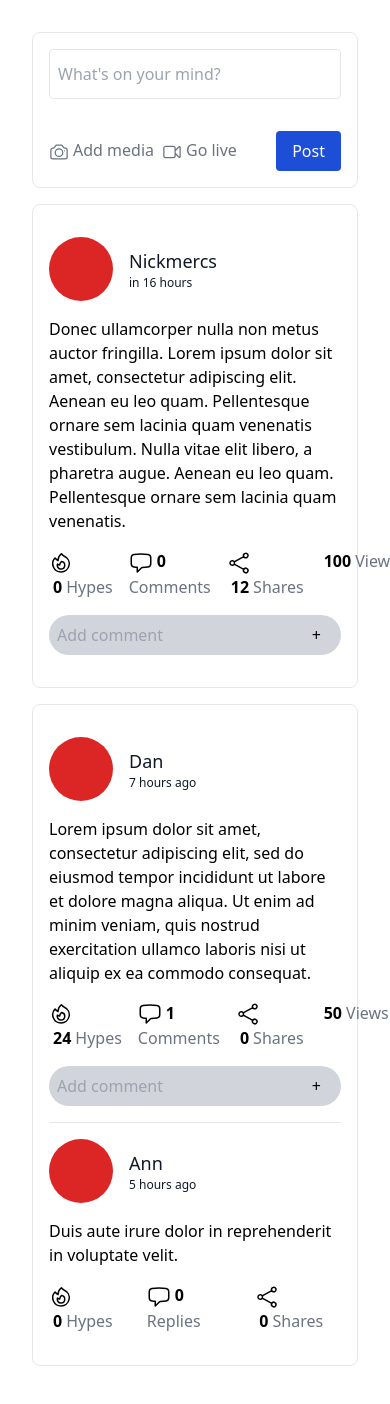
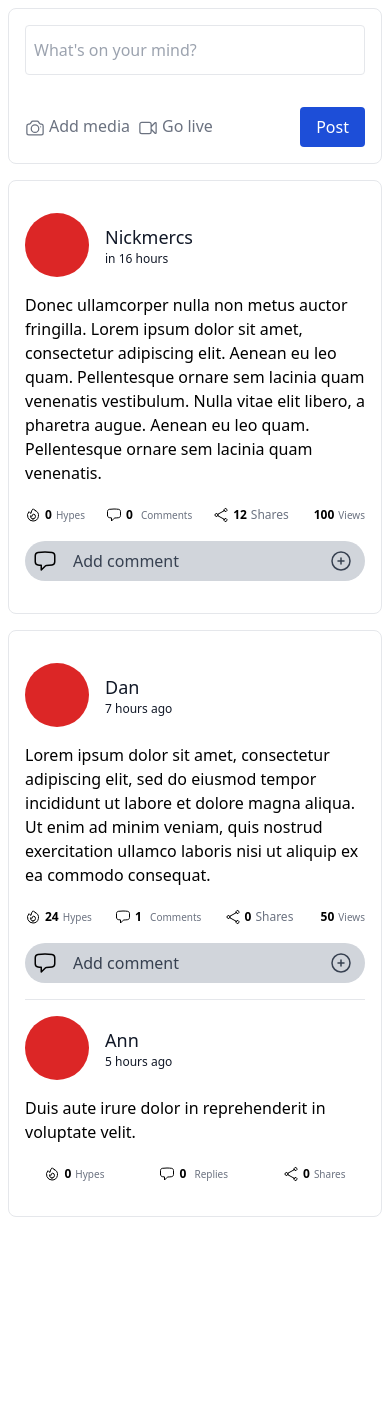
Before and after one commit to paul-schwendenman/newsfeed-app, a React (Create React App) app: page / in a window 390 px wide. Shown: the top 1404 px of the page. After the commit the page ends 1241 px from the top, so only its background shows below. Built offline with nearby package versions, Linux system fonts and the light colour scheme.

Commit message:
Make comments more responsive and add missing icons

```diff
--- a/src/components/Comment.tsx
+++ b/src/components/Comment.tsx
@@ -28,23 +28,25 @@ export default function Comment({ comment }: CommentProps) {
       </div>
 
       <div className="pt-4">{comment.body}</div>
-      <div className="flex gap-4 mt-4">
+      <div className="flex gap-4 mt-4 justify-around md:justify-start">
         <div>
-          <FireIcon className="h-6 w-6 inline" />
-          <span className="font-bold p-1">{comment.likes}</span>
-          <span className="text-gray-500">Hypes</span>
+          <FireIcon className="h-4 w-4 inline" />
+          <span className="text-xs font-bold p-1">{comment.likes}</span>
+          <span className="text-2xs text-gray-500">Hypes</span>
         </div>
         <div>
-          <ChatBubbleLeftIcon className="h-6 w-6 inline" />
-          <span className="font-bold p-1">
+          <ChatBubbleLeftIcon className="h-4 w-4 inline" />
+          <span className="text-xs font-bold p-1">
             {comment.replies?.length || 0}
           </span>{" "}
-          <span className="text-gray-500">Replies</span>
+          <span className="text-2xs text-gray-500">Replies</span>
         </div>
         <div>
-          <ShareIcon className="h-6 w-6 inline" />
-          <span className="font-bold p-1">{comment.shareCount || 0}</span>
-          <span className="text-gray-500">Shares</span>
+          <ShareIcon className="h-4 w-4 inline" />
+          <span className="text-xs font-bold p-1">
+            {comment.shareCount || 0}
+          </span>
+          <span className="text-2xs text-gray-500">Shares</span>
         </div>
       </div>
     </div>
--- a/src/components/CommentForm.tsx
+++ b/src/components/CommentForm.tsx
@@ -1,3 +1,7 @@
+import {
+  ChatBubbleLeftIcon,
+  PlusCircleIcon,
+} from "@heroicons/react/24/outline";
 import dayjs from "dayjs";
 import { ChangeEvent, MouseEvent, useState } from "react";
 import { CommentType } from "../types/comment";
@@ -32,15 +36,21 @@ function CommentForm({ addComment }: CommentFormProps) {
 
   return (
     <form className="flex justify-between bg-gray-300 rounded-full p-2 mt-4">
+      <ChatBubbleLeftIcon className="h-6 w-6 inline" />
+
       <input
-        className="bg-inherit grow"
+        className="focus:outline-none bg-inherit grow placeholder:text-gray-700 ml-4"
         placeholder="Add comment"
         type="text"
         value={body}
         onChange={handleChange}
       />
-      <button className="px-3" type="submit" onClick={handleSubmit}>
-        +
+      <button
+        className="px-1 text-gray-700"
+        type="submit"
+        onClick={handleSubmit}
+      >
+        <PlusCircleIcon className="w-6 h-6" />
       </button>
     </form>
   );
--- a/src/components/Feed.tsx
+++ b/src/components/Feed.tsx
@@ -12,7 +12,7 @@ interface FeedProps {
 
 function Feed({ addPost, addCommentToPost, posts }: FeedProps) {
   return (
-    <div className="p-8">
+    <div className="p-2 md:p-8">
       <PostForm addPost={addPost}></PostForm>
       {posts?.map((post) => (
         <div key={post.id}>
--- a/src/components/Post.tsx
+++ b/src/components/Post.tsx
@@ -41,27 +41,29 @@ function Post({ post, addCommentToPost }: PostProps) {
           </div>
         </div>
         <span className="post-body">{post.body}</span>
-        <div className="flex gap-4 mt-4">
+        <div className="flex gap-4 mt-4 md:justify-start justify-between">
           <div>
-            <FireIcon className="h-6 w-6 inline" />
-            <span className="font-bold p-1">{post.likes}</span>
-            <span className="text-gray-500">Hypes</span>
+            <FireIcon className="h-4 w-4 inline" />
+            <span className="text-xs font-bold p-1">{post.likes}</span>
+            <span className="text-2xs text-gray-500">Hypes</span>
           </div>
           <div>
-            <ChatBubbleLeftIcon className="h-6 w-6 inline" />
-            <span className="font-bold p-1">
+            <ChatBubbleLeftIcon className="h-4 w-4 inline" />
+            <span className="text-xs font-bold p-1">
               {post.comments?.length || 0}
             </span>{" "}
-            <span className="text-gray-500">Comments</span>
+            <span className="text-2xs text-gray-500">Comments</span>
           </div>
           <div>
-            <ShareIcon className="h-6 w-6 inline" />
-            <span className="font-bold p-1">{post.shareCount || 0}</span>
-            <span className="text-gray-500">Shares</span>
+            <ShareIcon className="h-4 w-4 inline" />
+            <span className="text-xs font-bold p-1">
+              {post.shareCount || 0}
+            </span>
+            <span className="text-xs text-gray-500">Shares</span>
           </div>
           <div>
-            <span className="font-bold p-1">{post.viewCount || 0}</span>
-            <span className="text-gray-500">Views</span>
+            <span className="text-xs font-bold p-1">{post.viewCount || 0}</span>
+            <span className="text-2xs text-gray-500">Views</span>
           </div>
         </div>
         <div>
--- a/tailwind.config.js
+++ b/tailwind.config.js
@@ -2,7 +2,11 @@
 module.exports = {
   content: ["./src/**/*.{js,jsx,ts,tsx}"],
   theme: {
-    extend: {},
+    extend: {
+      fontSize: {
+        "2xs": "0.625rem",
+      },
+    },
   },
   plugins: [],
 };
```
